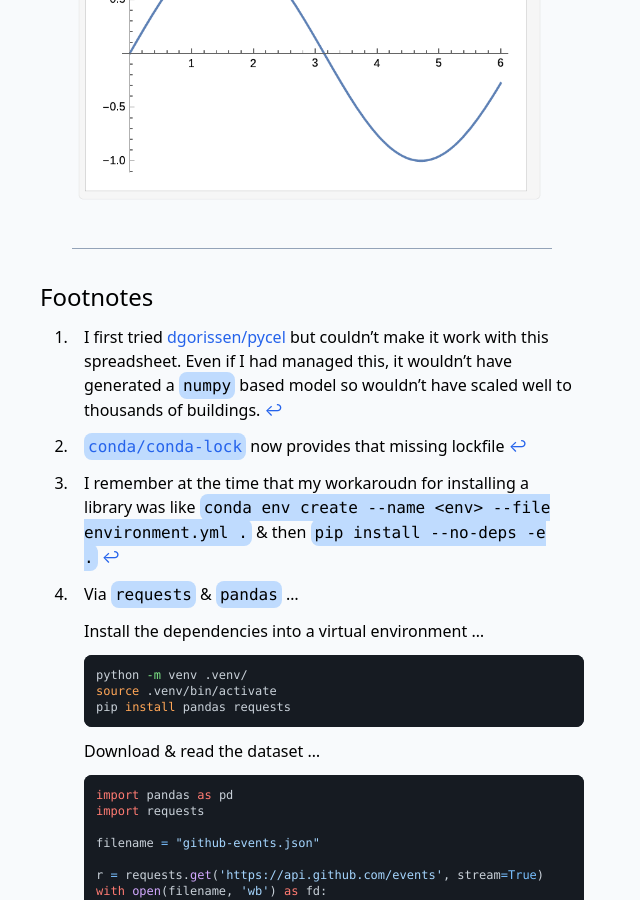
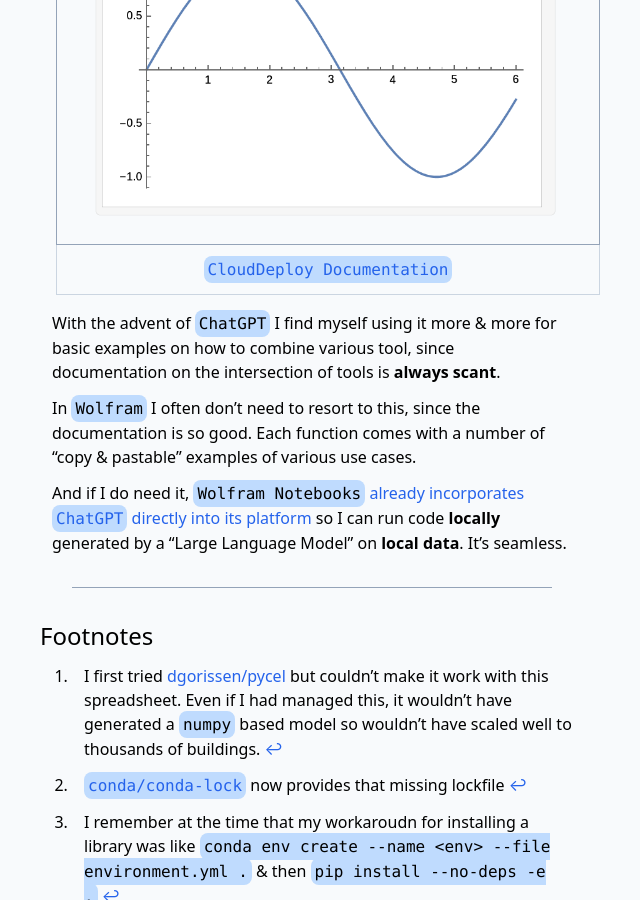
Before and after one commit to rdmolony/rdmolony.github.io, a Jekyll site: the page built from _posts/2023-11-09-from-excel-to-python.md, in a window 1280 px wide and 900 px high, scrolled down 11135 px. Shown: the whole window, without its empty margins (328-968 px from the left). Built offline with Jekyll 4.4.1, drawn with Linux system fonts in a browser that asks for light colours.

Commit message:
update 2023-11-09-from-excel-to-python.md

````diff
--- a/_posts/2023-11-09-from-excel-to-python.md
+++ b/_posts/2023-11-09-from-excel-to-python.md
@@ -330,7 +330,15 @@ It even has builtin functions for deploying interactive visualisations to the cl
 CloudDeploy[Manipulate[Plot[Sin[x (1 + a x)], {x, 0, 6}], {a, 0, 2}]]
 ```
 
-![clouddeploy-sine-wave](/assets/images/clouddeploy-sine-wave.png)
+| [![clouddeploy-sine-wave](/assets/images/clouddeploy-sine-wave.png)](https://www.wolframcloud.com/obj/d426778d-26f9-4b43-95af-34cf1a77ee33) |
+| --- |
+| [`CloudDeploy Documentation`](http://reference.wolfram.com/language/ref/CloudDeploy.html) |
+
+With the advent of `ChatGPT` I find myself using it more & more for basic examples on how to combine various tool, since documentation on the intersection of tools is **always scant**.
+
+In `Wolfram` I often don't need to resort to this,  since the documentation is so good.  Each function comes with a number of "copy & pastable" examples of various use cases.
+
+And if I do need it,  `Wolfram Notebooks` [already incorporates `ChatGPT` directly into its platform](https://writings.stephenwolfram.com/2023/03/chatgpt-gets-its-wolfram-superpowers/) so I can run code **locally** generated by a "Large Language Model" on **local data**.  It's seamless.
 
 
 ---
````
